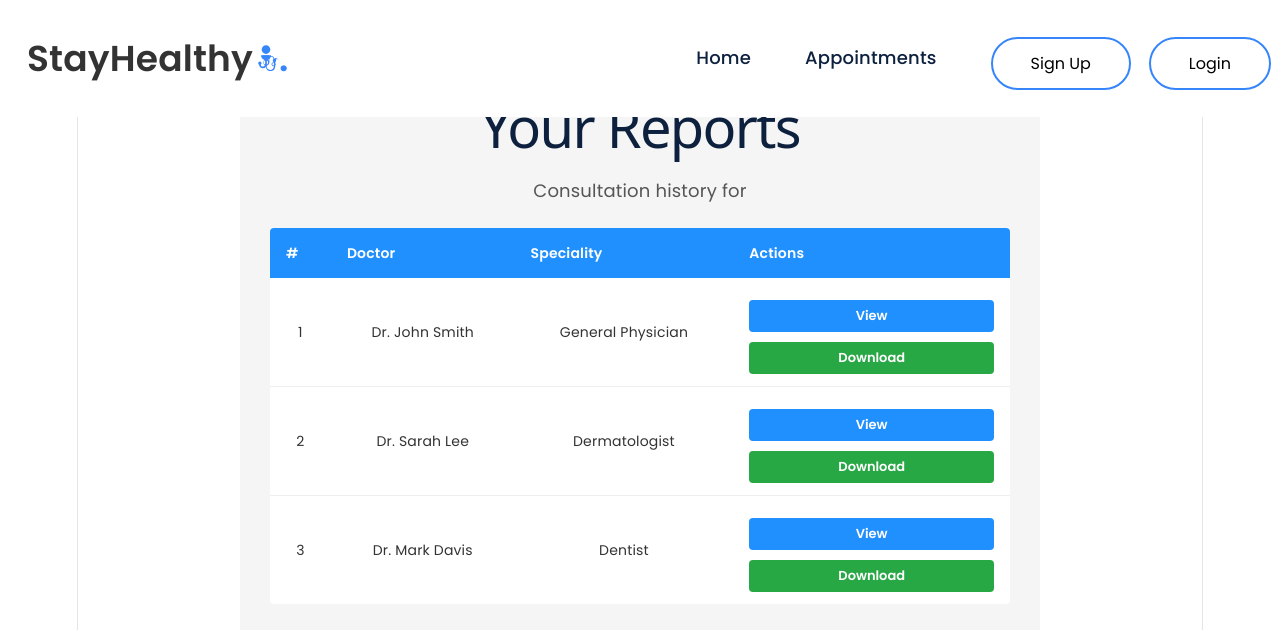
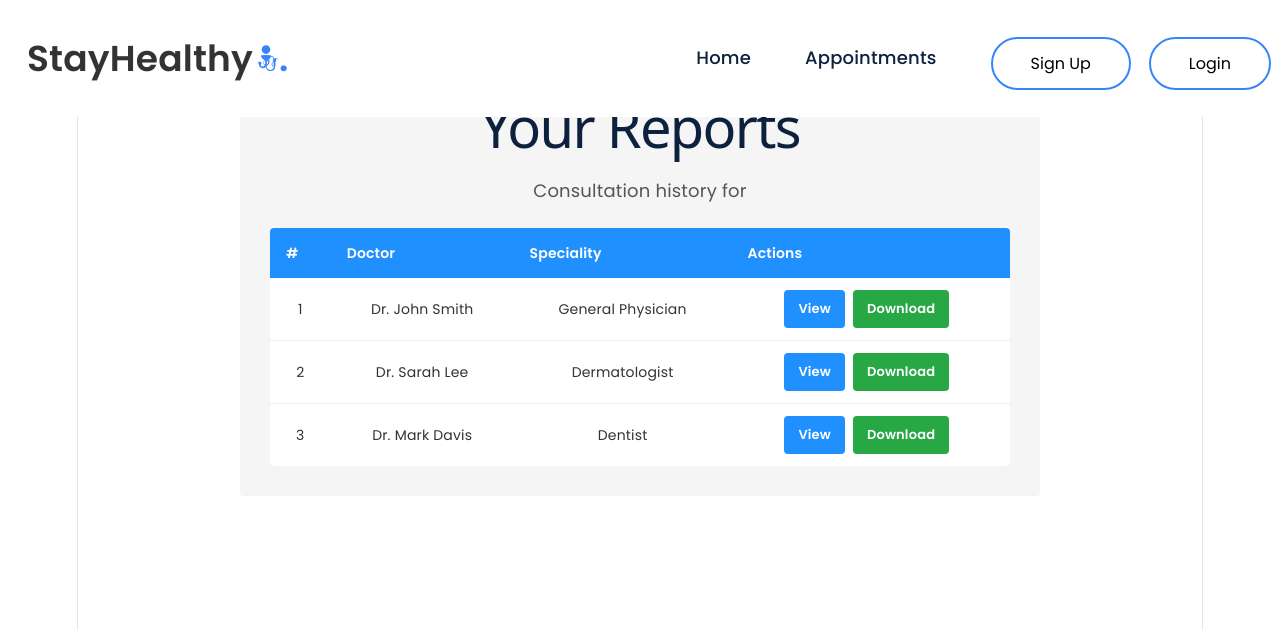
Before and after one commit to carlosarturoleon/med_appt, a React (Vite) app: page /reports in a window 1280 px wide. Shown: the top 630 px of the page. Built offline with nearby package versions, Linux system fonts and the light colour scheme.

Commit message:
Add patient_report.pdf and implement View/Download with anchor tags

```diff
--- a/src/Components/ReportsLayout/ReportsLayout.css
+++ b/src/Components/ReportsLayout/ReportsLayout.css
@@ -52,6 +52,7 @@
 }
 
 .report-btn {
+    display: inline-block;
     padding: 6px 14px;
     border: none;
     border-radius: 4px;
@@ -59,6 +60,7 @@
     font-weight: 600;
     cursor: pointer;
     margin-right: 8px;
+    text-decoration: none;
 }
 
 .report-btn--view {
--- a/src/Components/ReportsLayout/ReportsLayout.jsx
+++ b/src/Components/ReportsLayout/ReportsLayout.jsx
@@ -11,21 +11,6 @@ const ReportsLayout = () => {
         { id: 2, doctor: 'Dr. Sarah Lee', speciality: 'Dermatologist' },
         { id: 3, doctor: 'Dr. Mark Davis', speciality: 'Dentist' },
     ];
-
-    const handleView = (report) => {
-        alert(`Viewing report for consultation with ${report.doctor} (${report.speciality})`);
-    };
-
-    const handleDownload = (report) => {
-        const content = `Consultation Report\n\nDoctor: ${report.doctor}\nSpeciality: ${report.speciality}\nPatient: ${name}`;
-        const blob = new Blob([content], { type: 'text/plain' });
-        const url = URL.createObjectURL(blob);
-        const a = document.createElement('a');
-        a.href = url;
-        a.download = `report_${report.id}.txt`;
-        a.click();
-        URL.revokeObjectURL(url);
-    };
 
     return (
         <div className="reports-container">
@@ -47,8 +32,23 @@ const ReportsLayout = () => {
                             <td>{report.doctor}</td>
                             <td>{report.speciality}</td>
                             <td>
-                                <button className="report-btn report-btn--view" onClick={() => handleView(report)}>View</button>
-                                <button className="report-btn report-btn--download" onClick={() => handleDownload(report)}>Download</button>
+                                {/* View: opens the PDF in a new tab */}
+                                <a
+                                    href="/patient_report.pdf"
+                                    target="_blank"
+                                    rel="noreferrer"
+                                    className="report-btn report-btn--view"
+                                >
+                                    View
+                                </a>
+                                {/* Download: uses download attribute on anchor tag */}
+                                <a
+                                    href="/patient_report.pdf"
+                                    download="patient_report.pdf"
+                                    className="report-btn report-btn--download"
+                                >
+                                    Download
+                                </a>
                             </td>
                         </tr>
                     ))}
```
Also changed, not shown: 1 other file (tests, documents, lock files or other folders).
